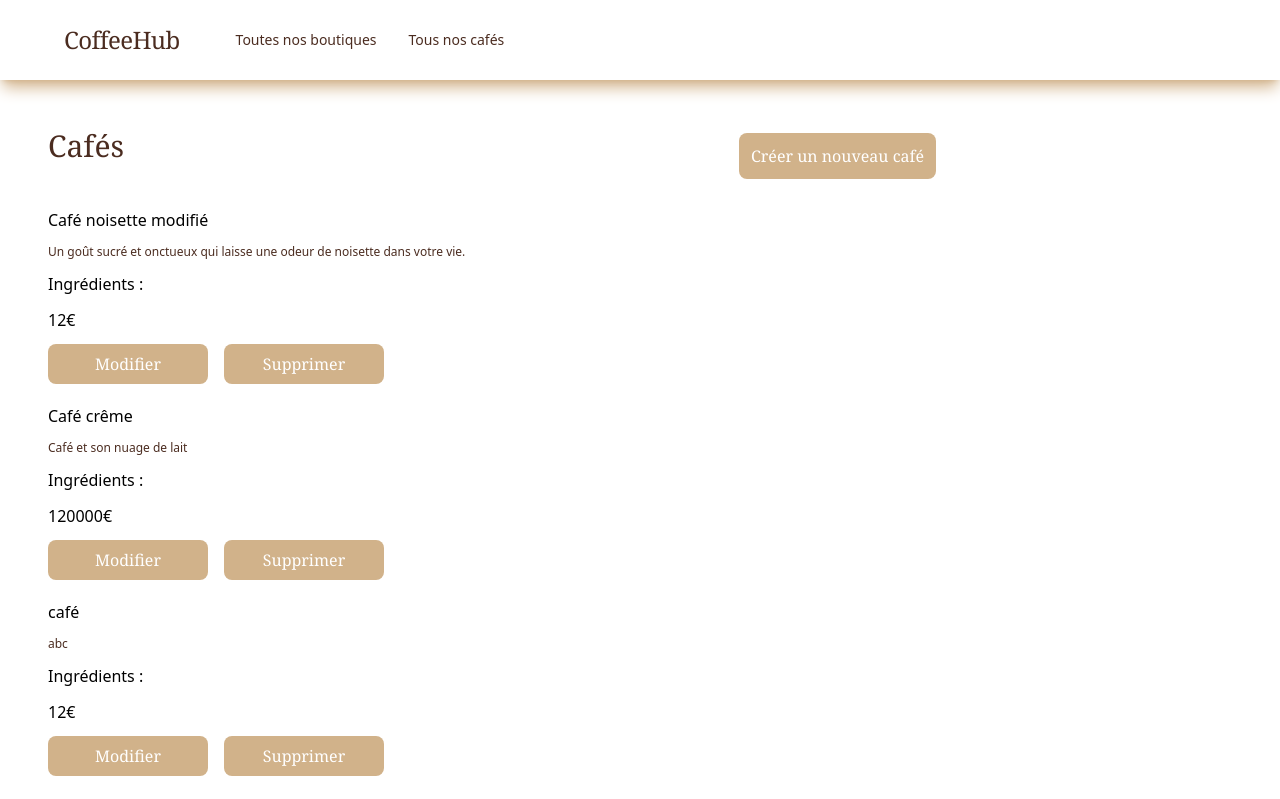
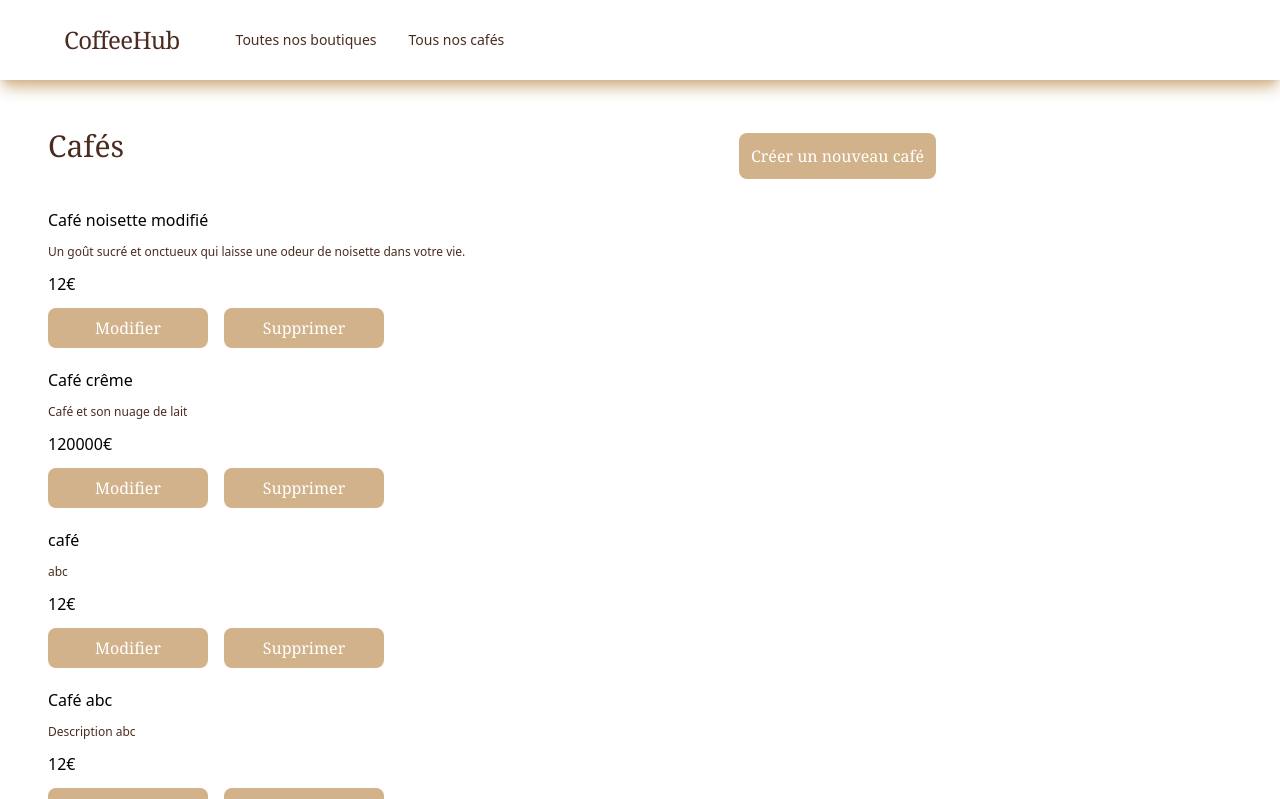
Before and after one commit to Smophmie/coffee_hub, an Angular app: page /coffeelist in a window 1280 px wide. Shown: the top 799 px of the page. Built offline with nearby package versions, Linux system fonts and the light colour scheme; data requests are answered from the project's data file.

Commit message:
chore: add coffee form with shops_id

```diff
--- a/db.json
+++ b/db.json
@@ -65,6 +65,26 @@
       "description": "abc",
       "price": 12,
       "shops_id": false
+    },
+    {
+      "id": "60d2",
+      "name": "Café abc",
+      "description": "Description abc",
+      "price": 12,
+      "shops_id": [
+        "e488",
+        "0186"
+      ]
+    },
+    {
+      "id": "7118",
+      "name": "Caf",
+      "description": "desc",
+      "price": 13,
+      "shops_id": [
+        "3b70",
+        "e488"
+      ]
     }
   ]
 }
--- a/src/app/components/addcoffeeform/addcoffeeform.component.html
+++ b/src/app/components/addcoffeeform/addcoffeeform.component.html
@@ -28,8 +28,8 @@
                 <legend>Sélectionnez les boutiques qui proposent ce café:</legend>
 
                 <div *ngFor="let shop of shops" class="space-x-2">
-                  <input type="checkbox" id="{{shop.id}}" name="shops_id" formControlName="shops_id"/>
-                  <label for="{{shop.id}}">{{shop.name}}</label>
+                    <input type="checkbox" id="{{shop.id}}" [value]="shop.id" (change)="onCheckboxChange($event)"/>
+                    <label for="{{shop.id}}">{{shop.name}}</label>
                 </div>
             </fieldset>
         </div>
--- a/src/app/components/addcoffeeform/addcoffeeform.component.ts
+++ b/src/app/components/addcoffeeform/addcoffeeform.component.ts
@@ -1,5 +1,5 @@
 import { Component, OnInit } from '@angular/core';
-import { FormGroup, FormControl, ReactiveFormsModule } from '@angular/forms';
+import { FormGroup, FormControl, ReactiveFormsModule, FormArray } from '@angular/forms';
 import { CoffeeService } from '../../services/coffee/coffee.service';
 import { Router } from '@angular/router';
 import { Shop } from '../../models/shop';
@@ -28,7 +28,7 @@ export class AddcoffeeformComponent implements OnInit {
     name: new FormControl<string>(''),
     description: new FormControl<string>(''),
     price: new FormControl<number|null>(null),
-    shops_id: new FormControl([])
+    shops_id: new FormArray([])
   });
 
   ngOnInit(){
@@ -42,6 +42,18 @@ export class AddcoffeeformComponent implements OnInit {
         console.log(error);
       }
     });
+  }
+
+  onCheckboxChange(event: any) {
+    const shops_id: FormArray = this.creation_form.get('shops_id') as FormArray;
+
+    if (event.target.checked) {
+      shops_id.push(new FormControl(event.target.value));
+    } else {
+      const index = shops_id.controls.findIndex(x => x.value === event.target.value);
+      shops_id.removeAt(index);
+    }
+
   }
 
   onSubmit() {
--- a/src/app/components/coffeelist/coffeelist.component.html
+++ b/src/app/components/coffeelist/coffeelist.component.html
@@ -10,9 +10,9 @@
     <li *ngFor="let coffee of coffees" class="space-y-3">
         <p>{{ coffee.name }}</p>
         <p class="text-[#4b2c20] text-xs">{{ coffee.description }}</p>
-        <p>Ingrédients :
+        <!-- <p>Ingrédients :
             <span *ngFor="let ingredient of coffee.ingredients" class="bg-[#f4e1c1] rounded-lg p-2 mx-1">{{ingredient.name}}</span>
-        </p>
+        </p> -->
         <p>{{ coffee.price}}€</p>
         <div class="mt-3 space-x-4 flex">
             <a [routerLink]="['/coffee', coffee?.id]" class="bg-[#d1b28a] text-[#ffffff] font-serif text-base text-center p-2 rounded-lg w-40 transition-transform transform">Modifier</a>
```
